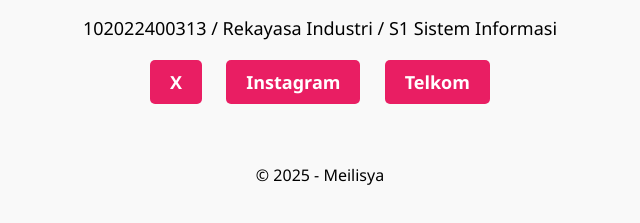
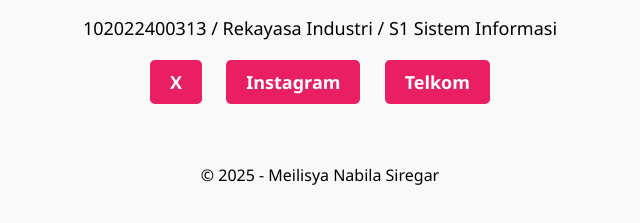
Before and after one commit to meilisyanabila/meilisyanabila.github.io, a plain HTML site: page index.html in a window 1280 px wide. Shown: the part 247-470 px from the top of the page, without its empty margins (320-960 px from the left). Drawn offline with Linux system fonts and the light colour scheme.

Commit message:
Update index.html

```diff
--- a/index.html
+++ b/index.html
@@ -71,7 +71,7 @@
 </div>
 
 <footer>
-  &copy; 2025 - Meilisya
+  &copy; 2025 - Meilisya Nabila Siregar
 </footer>
 </body>
 </html>
```
